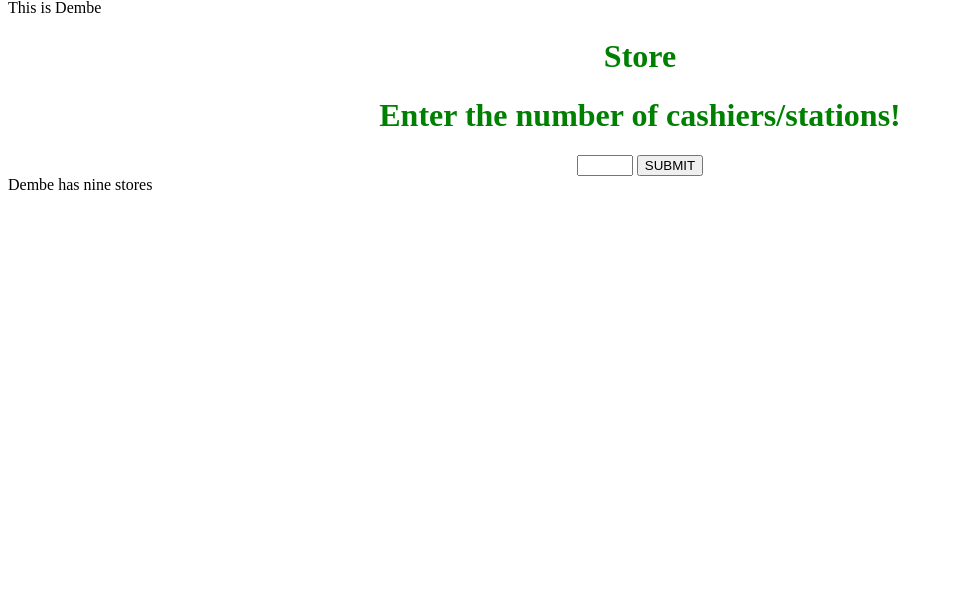
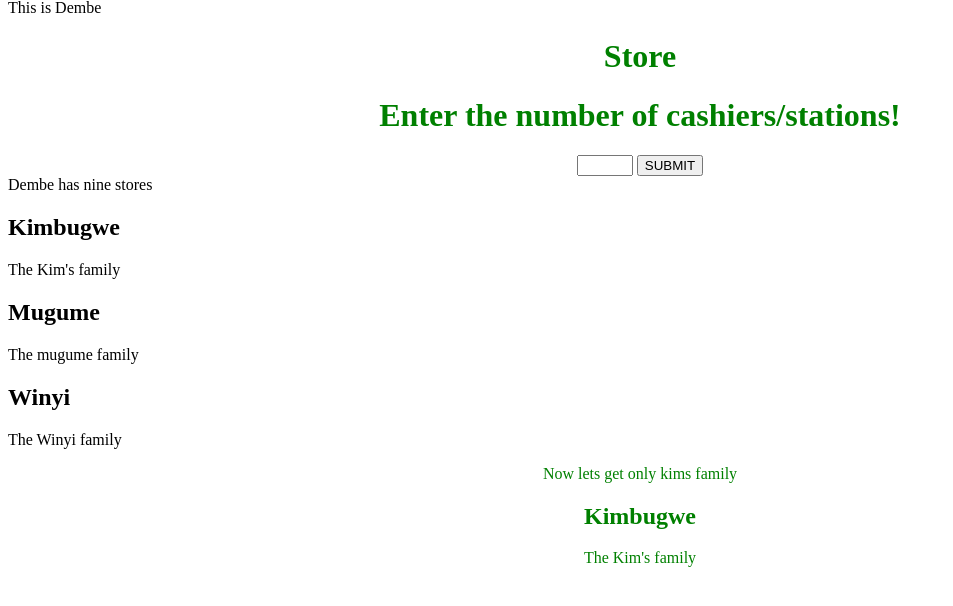
Before and after one commit to Claire-Kimbugwe/Fam_django, a Django app: page / in a window 1280 px wide. Shown: the part 151-757 px from the top of the page, without its empty margins (0-953 px from the left). Run offline with Django 3.2, Linux system fonts and the light colour scheme; data comes from the database, SQL or seed files in the repository.

Commit message:
added the  display of dynamic information

```diff
--- a/store_time/templates/index.html
+++ b/store_time/templates/index.html
@@ -18,4 +18,17 @@
     </div>
     </form>
      {{store}} has {{num|apnumber}} store{{num|pluralize}}
+
+    {% for fam in families %}
+    <h2>{{ fam.name }}</h2>
+    <p>{{ fam.description }}</p>
+    {% endfor %}
+<div class="center">
+    Now lets get only kims family
+
+    {% for fam in kim %}
+    <h2>{{ fam.name }}</h2>
+    <p>{{ fam.description }}</p>
+    {% endfor %}
+</div>
 {% endblock content %}
--- a/store_time/views.py
+++ b/store_time/views.py
@@ -1,10 +1,16 @@
 from django.shortcuts import render
+from store_time.models import Family
 
 # Create your views here.
 def index(request):
     store = 'Dembe'
     num = 9
-    return render(request,'index.html',{"store":store ,'num':num})
+    families = Family.objects.all().order_by('name')
+    # how to filter
+    kim = Family.objects.filter(name__contains='Kim')
+    return render(request,'index.html', {"store":store ,'num':num,
+                                         'families':families,'kim':kim})
+
 def results(request):
     stations = request.args.get('num')
     time = stations * 30
```
